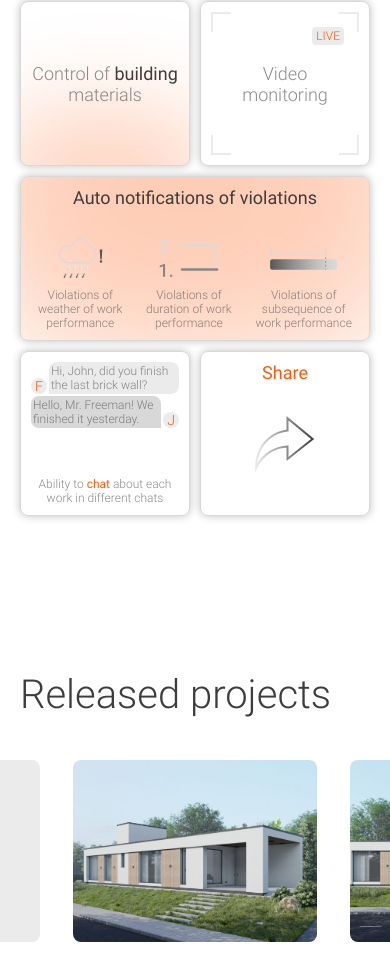
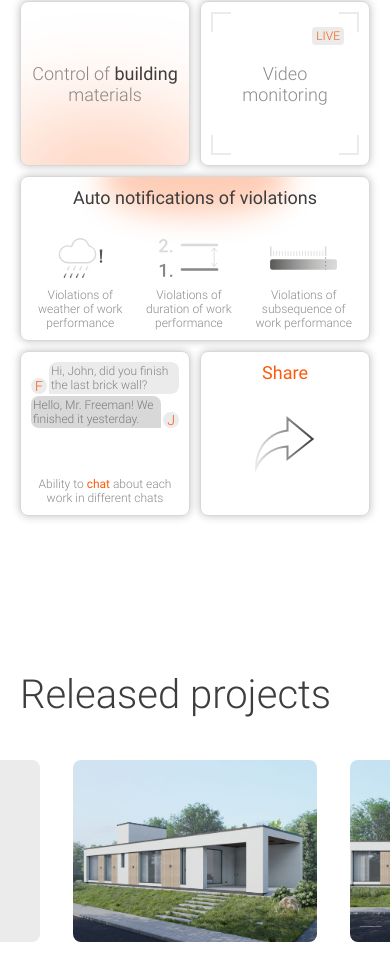
Before and after one commit to etokiryau/aio_th, a Next.js app: page / in a window 390 px wide. Shown: the part 2183-3148 px from the top of the page. Built offline with nearby package versions, Linux system fonts and the light colour scheme.

Commit message:
refact: styles

```diff
--- a/src/components/ui/advantageBento2/advantageBento2.module.scss
+++ b/src/components/ui/advantageBento2/advantageBento2.module.scss
@@ -4,8 +4,8 @@
 .bento {
     margin-top: 140px;
     display: grid;
-    grid-template-columns: repeat(3, min(355px, calc((100% - 40px) / 3)));
-    grid-auto-rows: min(355px, calc((100vw - 80px) / 3));
+    grid-template-columns: repeat(3, min(300px, calc((100% - 40px) / 3)));
+    grid-auto-rows: min(300px, calc((100vw - 80px) / 3));
     justify-content: center;
     gap: 20px;
     color: rgba($color: vars.$primaryColor, $alpha: .6);
@@ -358,6 +358,10 @@
                     height: 50px;
                 }
             }
+
+            &::after {
+                box-shadow: 0px 0px 100px 100px rgba($color: vars.$additionalColor, $alpha: .3);
+            }
         }
 
         .materials {
@@ -465,6 +469,11 @@
                     height: 40px;
                 }
             }
+
+            &::after {
+                height: 10%;
+                box-shadow: 0px 0px 30px 30px rgba($color: vars.$additionalColor, $alpha: .3);
+            }
         }
 
         .chat {
```
